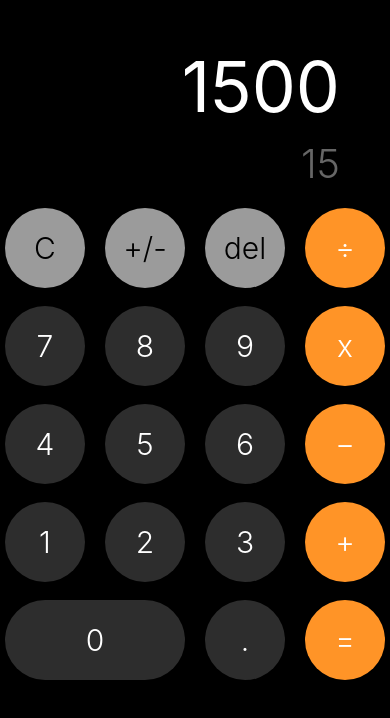
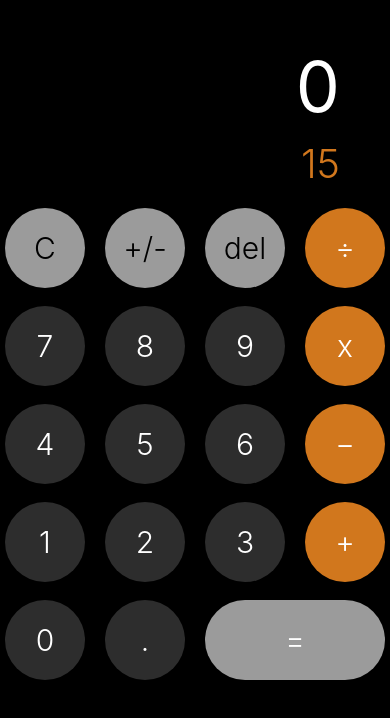
Before and after one commit to VictorRuedaM/easy-calculator-app, a React Native app: screen / in a window 390 px wide. Shown: the part 126-844 px from the top of the page. Built offline with nearby package versions, Linux system fonts and the light colour scheme.

Commit message:
Changes to be committed: 	modified:   src/config/theme/app-theme.ts 	modified:   src/presentation/components/CalculatorButton.tsx 	new file:   src/presentation/hooks/useCalculator.tsx 	modified:   src/presentation/screens/CalculatorScreen.tsx

```diff
--- a/src/config/theme/app-theme.ts
+++ b/src/config/theme/app-theme.ts
@@ -3,10 +3,10 @@ import {StyleSheet} from 'react-native';
 export const colors = {
   darkGray: '#2D2D2D',
   lightGray: '#9B9B9B',
-  orange: '#FF9427',
+  orange: '#d1771d',
 
   textPrimary: 'white',
-  textSecondary: '#666666',
+  textSecondary: '#d1771d',
   background: '#000000',
 };
 
--- a/src/presentation/components/CalculatorButton.tsx
+++ b/src/presentation/components/CalculatorButton.tsx
@@ -6,15 +6,18 @@ interface Props {
   color?: string;
   colorText?: string;
   dobleSize?: boolean;
+  onPress: () => void;
 }
 export const CalculatorButton = ({
   label,
   color = colors.darkGray,
   colorText = 'white',
   dobleSize = false,
+  onPress,
 }: Props) => {
   return (
     <Pressable
+      onPress={() => onPress()}
       style={({pressed}) => ({
         ...globalStyles.button,
         backgroundColor: color,
--- /dev/null
+++ b/src/presentation/hooks/useCalculator.tsx
@@ -0,0 +1,69 @@
+import {useState} from 'react';
+
+export const useCalculator = () => {
+  const [number, setNumber] = useState('0');
+
+  const buildNumber = (numberString: string) => {
+    if (number.includes('.') && numberString === '.') return;
+
+    if (number.startsWith('0') || number.startsWith('-0')) {
+      // Point decimal
+      if (numberString === '.') {
+        return setNumber(number + numberString);
+      }
+
+      // It is evaluated if it is another zero and there is  point
+      if (numberString === '0' && number.includes('.')) {
+        return setNumber(number + numberString);
+      }
+
+      // It is evaluated if it is different from zero, has not point and is the first number
+      if (numberString !== '0' && !number.includes('.')) {
+        return setNumber(numberString);
+      }
+
+      // More than one zero at the beginning is avoided
+      if (numberString === '0' && !number.includes('.')) return;
+
+      return setNumber(number + numberString);
+    }
+
+    setNumber(number + numberString);
+  };
+
+  const clean = () => {
+    setNumber('0');
+  };
+
+  const deleteOperation = () => {
+    let currentSing = '';
+    let temporalNumber = number;
+
+    if (number.includes('-')) {
+      currentSing = '-';
+      temporalNumber = number.substring(1);
+    }
+
+    if (temporalNumber.length > 1) {
+      return setNumber(currentSing + temporalNumber.slice(0, -1));
+    }
+    setNumber('0');
+  };
+
+  const toggleSign = () => {
+    if (number.includes('-')) {
+      return setNumber(number.replace('-', ''));
+    }
+    return setNumber('-' + number);
+  };
+  return {
+    //* Properties
+    number,
+
+    //* Methods
+    buildNumber,
+    clean,
+    deleteOperation,
+    toggleSign,
+  };
+};
--- a/src/presentation/screens/CalculatorScreen.tsx
+++ b/src/presentation/screens/CalculatorScreen.tsx
@@ -1,54 +1,130 @@
 import {Text, View} from 'react-native';
 import {colors, globalStyles} from '../../config/theme/app-theme';
 import {CalculatorButton} from '../components/CalculatorButton';
+import {useCalculator} from '../hooks/useCalculator';
 
 export const CalculatorScreen = () => {
+  const {number, buildNumber, clean, deleteOperation, toggleSign} =
+    useCalculator();
   return (
     <View style={globalStyles.calculatorContainer}>
       <View style={globalStyles.rowResult}>
-        <Text style={globalStyles.mainResult}>1500</Text>
+        <Text
+          adjustsFontSizeToFit
+          numberOfLines={1}
+          style={globalStyles.mainResult}>
+          {number}
+        </Text>
         <Text style={globalStyles.subResult}>15</Text>
       </View>
       <View style={globalStyles.row}>
         <CalculatorButton
+          onPress={() => clean()}
           label="C"
           color={colors.lightGray}
           colorText={'black'}
         />
         <CalculatorButton
+          onPress={() => toggleSign()}
           label="+/-"
           color={colors.lightGray}
           colorText={'black'}
         />
         <CalculatorButton
+          onPress={() => deleteOperation()}
           label="del"
           color={colors.lightGray}
           colorText={'black'}
         />
-        <CalculatorButton label=" ÷ " color={colors.orange} />
+        <CalculatorButton
+          onPress={() => null}
+          label=" ÷ "
+          color={colors.orange}
+        />
       </View>
       <View style={globalStyles.row}>
-        <CalculatorButton label="7" color={colors.darkGray} />
-        <CalculatorButton label="8" color={colors.darkGray} />
-        <CalculatorButton label="9" color={colors.darkGray} />
-        <CalculatorButton label="x" color={colors.orange} />
+        <CalculatorButton
+          onPress={() => buildNumber('7')}
+          label="7"
+          color={colors.darkGray}
+        />
+        <CalculatorButton
+          onPress={() => buildNumber('8')}
+          label="8"
+          color={colors.darkGray}
+        />
+        <CalculatorButton
+          onPress={() => buildNumber('9')}
+          label="9"
+          color={colors.darkGray}
+        />
+        <CalculatorButton
+          onPress={() => null}
+          label="x"
+          color={colors.orange}
+        />
       </View>
       <View style={globalStyles.row}>
-        <CalculatorButton label="4" color={colors.darkGray} />
-        <CalculatorButton label="5" color={colors.darkGray} />
-        <CalculatorButton label="6" color={colors.darkGray} />
-        <CalculatorButton label="−" color={colors.orange} />
+        <CalculatorButton
+          onPress={() => buildNumber('4')}
+          label="4"
+          color={colors.darkGray}
+        />
+        <CalculatorButton
+          onPress={() => buildNumber('5')}
+          label="5"
+          color={colors.darkGray}
+        />
+        <CalculatorButton
+          onPress={() => buildNumber('6')}
+          label="6"
+          color={colors.darkGray}
+        />
+        <CalculatorButton
+          onPress={() => null}
+          label="−"
+          color={colors.orange}
+        />
       </View>
       <View style={globalStyles.row}>
-        <CalculatorButton label="1" color={colors.darkGray} />
-        <CalculatorButton label="2" color={colors.darkGray} />
-        <CalculatorButton label="3" color={colors.darkGray} />
-        <CalculatorButton label="+" color={colors.orange} />
+        <CalculatorButton
+          onPress={() => buildNumber('1')}
+          label="1"
+          color={colors.darkGray}
+        />
+        <CalculatorButton
+          onPress={() => buildNumber('2')}
+          label="2"
+          color={colors.darkGray}
+        />
+        <CalculatorButton
+          onPress={() => buildNumber('3')}
+          label="3"
+          color={colors.darkGray}
+        />
+        <CalculatorButton
+          onPress={() => null}
+          label="+"
+          color={colors.orange}
+        />
       </View>
       <View style={globalStyles.row}>
-        <CalculatorButton label="0" color={colors.darkGray} dobleSize={true} />
-        <CalculatorButton label="." color={colors.darkGray} />
-        <CalculatorButton label="=" color={colors.orange} />
+        <CalculatorButton
+          onPress={() => buildNumber('0')}
+          label="0"
+          color={colors.darkGray}
+        />
+        <CalculatorButton
+          onPress={() => buildNumber('.')}
+          label="."
+          color={colors.darkGray}
+        />
+        <CalculatorButton
+          onPress={() => null}
+          label="="
+          color={colors.lightGray}
+          dobleSize={true}
+        />
       </View>
     </View>
   );
```
